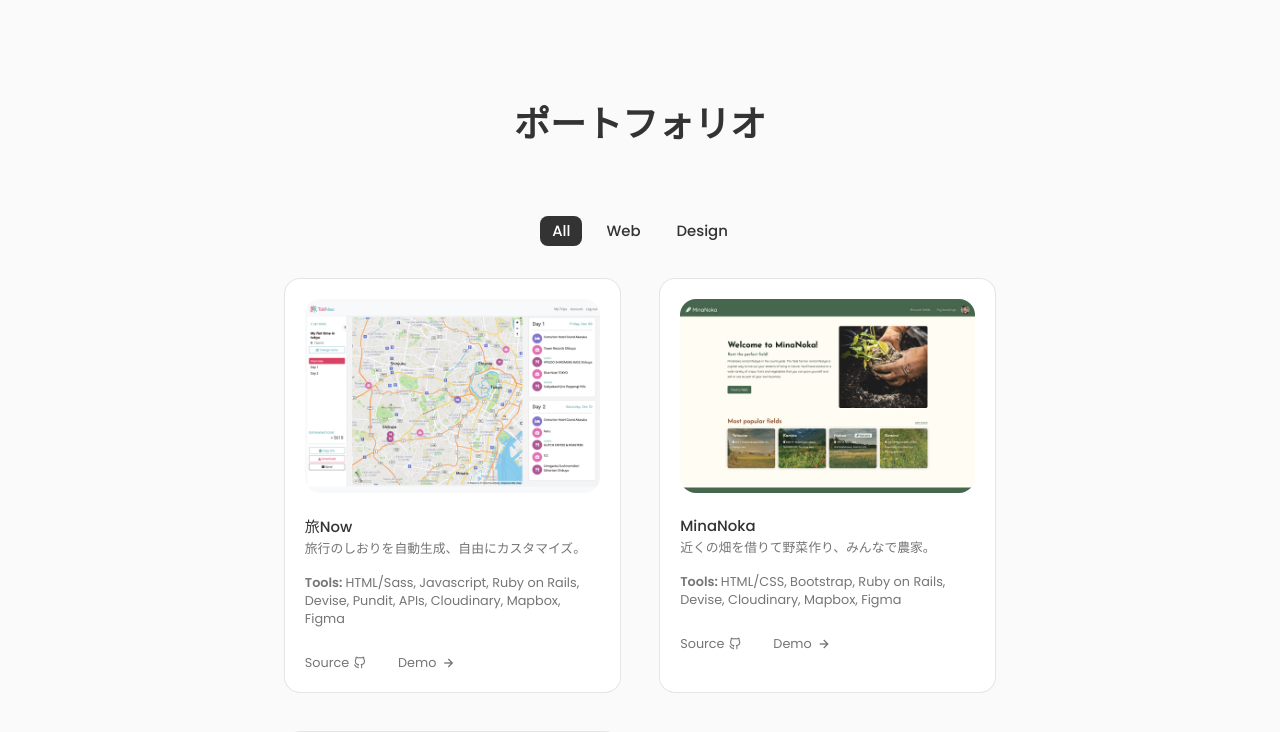
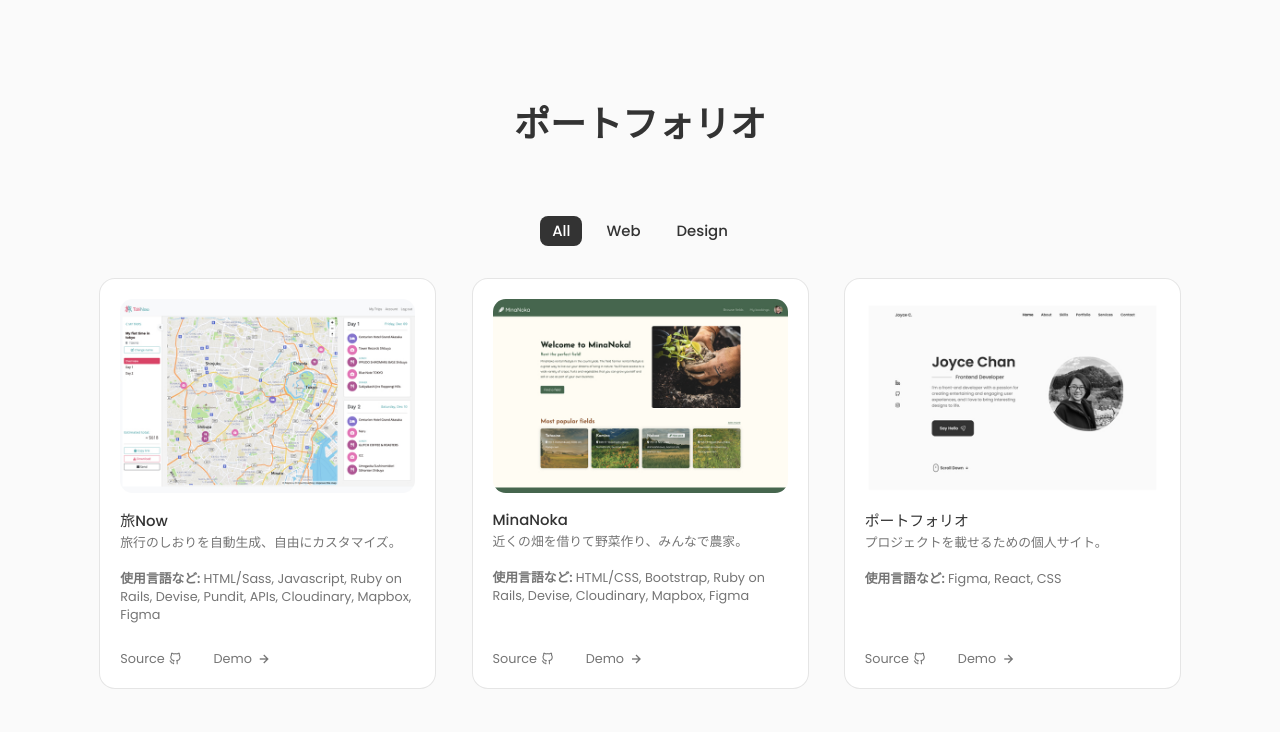
Before and after one commit to joycehwchan/jp-portfolio, a React (Create React App) app: page / in a window 1280 px wide. Shown: the part 2000-2732 px from the top of the page. Built offline with nearby package versions, Linux system fonts and the light colour scheme.

Commit message:
added card columns

```diff
--- a/src/compoents/work/Data.jsx
+++ b/src/compoents/work/Data.jsx
@@ -19,7 +19,7 @@ export const projectsData = [
         image: Work2,
         title: 'MinaNoka',
         description: '近くの畑を借りて野菜作り、みんなで農家。',
-        link: 'http://www.minanoka.com/',
+        link: '',
         github: 'https://github.com/joycehwchan/minanoka',
         category: 'web',
         role: 'Lead Developer',
--- a/src/compoents/work/WorkItems.jsx
+++ b/src/compoents/work/WorkItems.jsx
@@ -7,7 +7,7 @@ const WorkItems = ({item}) => {
         <h3 className="work__title">{item.title}</h3>
         <div className="work__content">
             <p>{item.description}</p>
-            <p><strong>Tools: </strong>{item.used}</p>
+            <p><strong>使用言語など: </strong>{item.used}</p>
         </div>
 
         <div className="work__links">
@@ -18,7 +18,6 @@ const WorkItems = ({item}) => {
                 Demo <i className="bx bx-right-arrow-alt work__button-icon"></i>
             </a>
 
-
         </div>
     </div>
   )
--- a/src/compoents/work/work.css
+++ b/src/compoents/work/work.css
@@ -21,8 +21,8 @@
 }
 
 .work__container {
-    grid-template-columns: repeat(2, max-content);
-    gap: 2.4rem;
+    grid-template-columns: repeat(3, max-content);
+    gap: 2.2rem;
     justify-content: center;
 }
 
@@ -31,11 +31,13 @@
     border: 1px solid rgba(0, 0, 0, 0.1);
     padding: 1.25rem;
     border-radius: 1rem;
+    display: flex;
+    flex-direction: column;
 }
 
 .work__img {
     width: 295px;
-    border-radius: 1rem;
+    border-radius: .8rem;
     margin-bottom: var(--mb-1);
 }
 
@@ -52,6 +54,7 @@
     flex-direction: column;
     gap: 1rem;
     width: 295px;
+    flex-grow: 1;
 }
 
 .work__links {
@@ -72,8 +75,8 @@
     transition: .4s;
 }
 
-.work__button:hover .work__button-icon {
-    transform: translateX(0.25rem);
+.work__button:hover {
+    color: var(--title-color);
 }
 
 /* active work */
@@ -84,9 +87,17 @@
 
 /*=============== BREAKPOINTS ===============*/
 /* For large devices */
+@media screen and (max-width: 1200px) {
+    .work__container {
+        gap: 2.4rem;
+        grid-template-columns: repeat(2, max-content);
+    }
+}
+
 @media screen and (max-width: 992px) {
     .work__container {
         gap: 1.25rem;
+        grid-template-columns: repeat(2, max-content);
     }
 
     .work__card {
@@ -107,7 +118,6 @@
     .work__container {
         grid-template-columns: max-content;
     }
-
 }
 
 @media screen and (max-width: 576px) {
```
